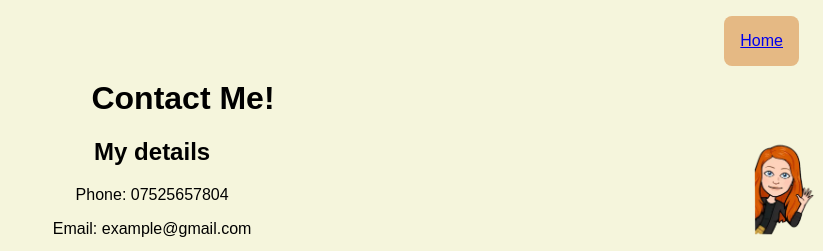
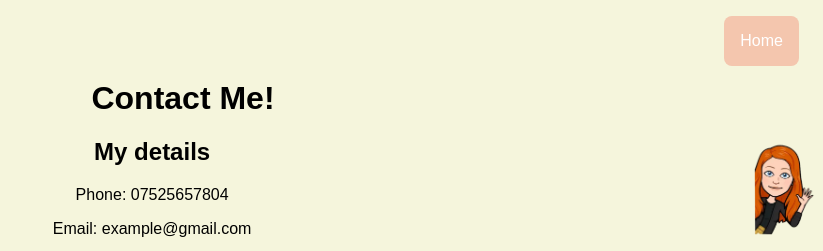
Before and after one commit to Mersand5/Portfolio-Website, a plain HTML site: page contact.html in a window 1280 px wide. Shown: the top 251 px of the page, without its empty margins (457-1280 px from the left). Drawn offline with Linux system fonts and the light colour scheme.

Commit message:
extra styling

```diff
--- a/css/home.css
+++ b/css/home.css
@@ -456,7 +456,7 @@ footer{
     }
 
 }
-@media screen and (max-width: 600px) {
+@media screen and (max-width: 700px) {
 
     header {
         margin-left: 10rem;
--- a/css/shared.css
+++ b/css/shared.css
@@ -23,8 +23,12 @@ nav {
     margin-right: 1rem;
     padding: 1rem;
     list-style-type: none;
-    background-color: rgb(229, 185, 132);
+    background-color: rgb(244, 198, 174);
     border-radius: 0.5rem;
+}
+nav a {
+    text-decoration: none;
+    color: #fff;
 }
 #linkdin {
     height: 40px;
```
